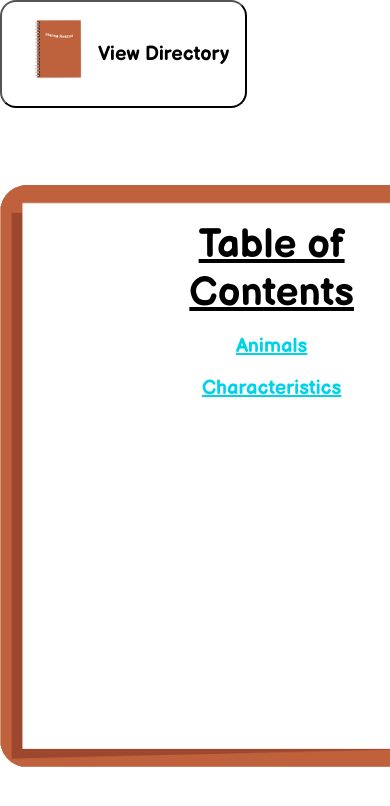
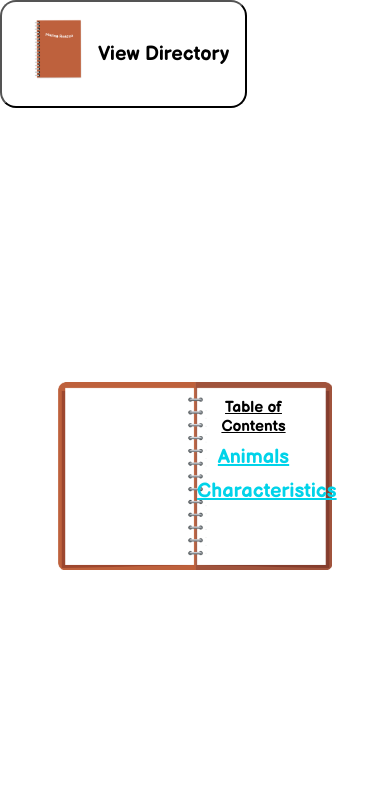
Before and after one commit to UW-AppleJACK/applejack, a React (Create React App) app in the folder marinerescue-frontend/: page /journal in a window 390 px wide. Shown: the top 806 px of the page. Built offline with nearby package versions, Linux system fonts and the light colour scheme.

Commit message:
Make journal responsive

```diff
--- a/marinerescue-frontend/src/components/ComicView.js
+++ b/marinerescue-frontend/src/components/ComicView.js
@@ -77,7 +77,6 @@ class ComicView extends React.Component {
                     left: element.x,
                     top: element.y,
                     textAlign: 'left',
-                    transform: 'scale(0.8)',
                 }}
                 data={journalData}
                 view={JOURNAL_ENTRY_VIEW}
--- a/marinerescue-frontend/src/components/Journal.scss
+++ b/marinerescue-frontend/src/components/Journal.scss
@@ -1,7 +1,14 @@
 @import '../styles/colors';
 
-$page-margin: 20px;
-$page-padding: 16px;
+$journal-natural-width: 849px;
+$journal-natural-height: 582px;
+
+$journal-size: #{"min(70vw, 70vh)"};
+$journal-aspect-ratio: $journal-natural-height / $journal-natural-width;
+$journal-base-font-size: #{"min(2vw, 2vh)"};
+
+$page-margin: $journal-base-font-size;
+$page-padding: $journal-base-font-size;
 
 .journal,
 .journal button {
@@ -13,16 +20,16 @@ $page-padding: 16px;
 .journal {
     display: flex;
     background-image: url('../srcImages/journal-open.png');
-    width: 849px;
-    max-width: 100%;
-    height: 582px;
-    max-height: 100%;
+    background-size: cover;
+    width: $journal-size;
+    height: calc(#{$journal-size} * #{$journal-aspect-ratio});
     transform-origin: top left;
     padding: 0.05px; // prevent margin collapse, rounds to 0
+    font-size: calc(#{$journal-base-font-size});
 
     .page {
         margin: $page-margin;
-        width: calc((100% - #{$page-margin * 3}) / 2);
+        width: calc((100% - #{$page-margin} * 3) / 2);
         padding: $page-padding;
 
         button {
@@ -45,6 +52,7 @@ $page-padding: 16px;
 
     img {
         text-align: center;
+        max-width: 100%;
     }
 
     li,
@@ -57,6 +65,7 @@ $page-padding: 16px;
 
     ul {
         margin-block-start: 0;
+        padding-inline-start: 10px;
     }
 
     .page-infobox {
```
